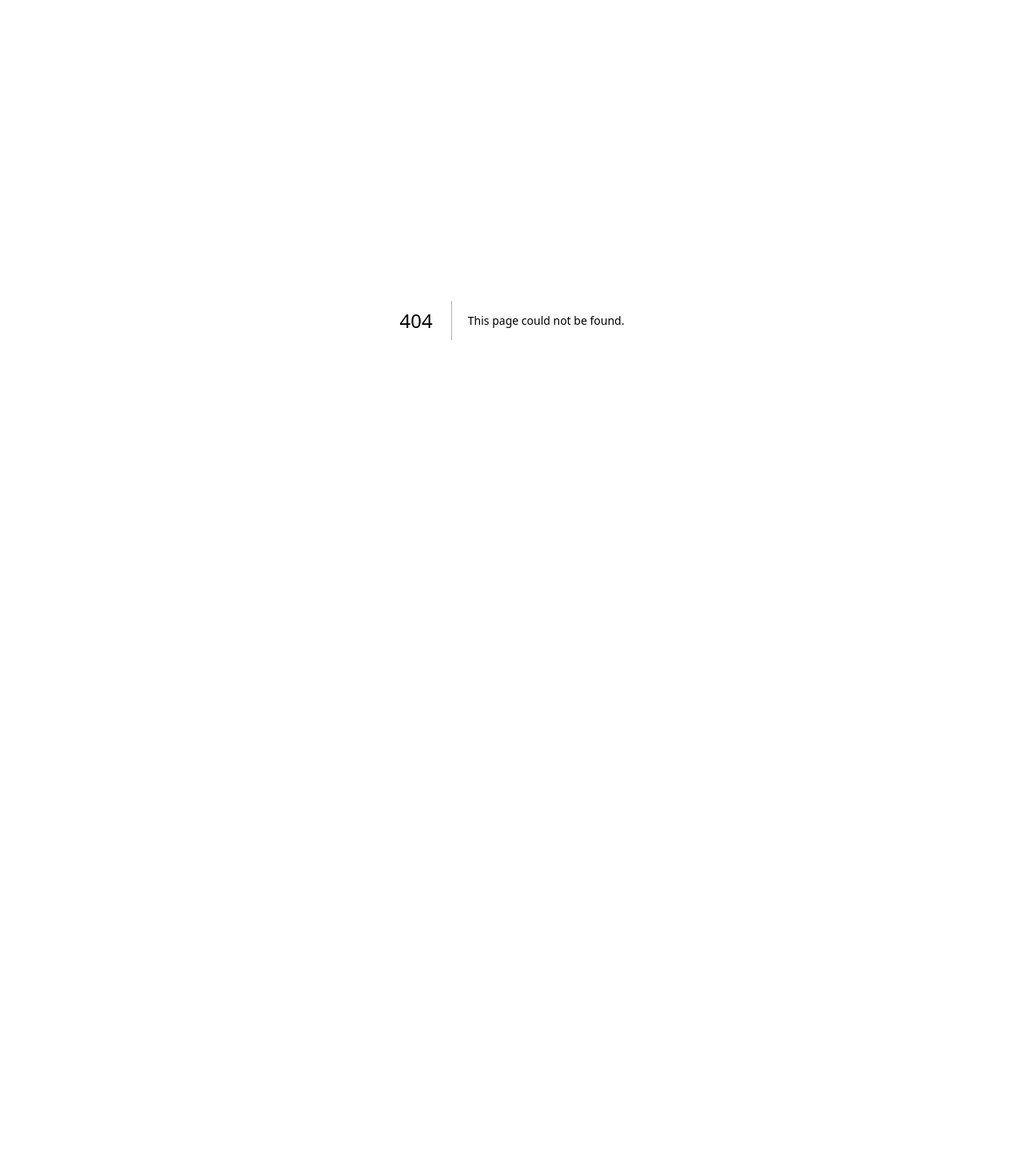
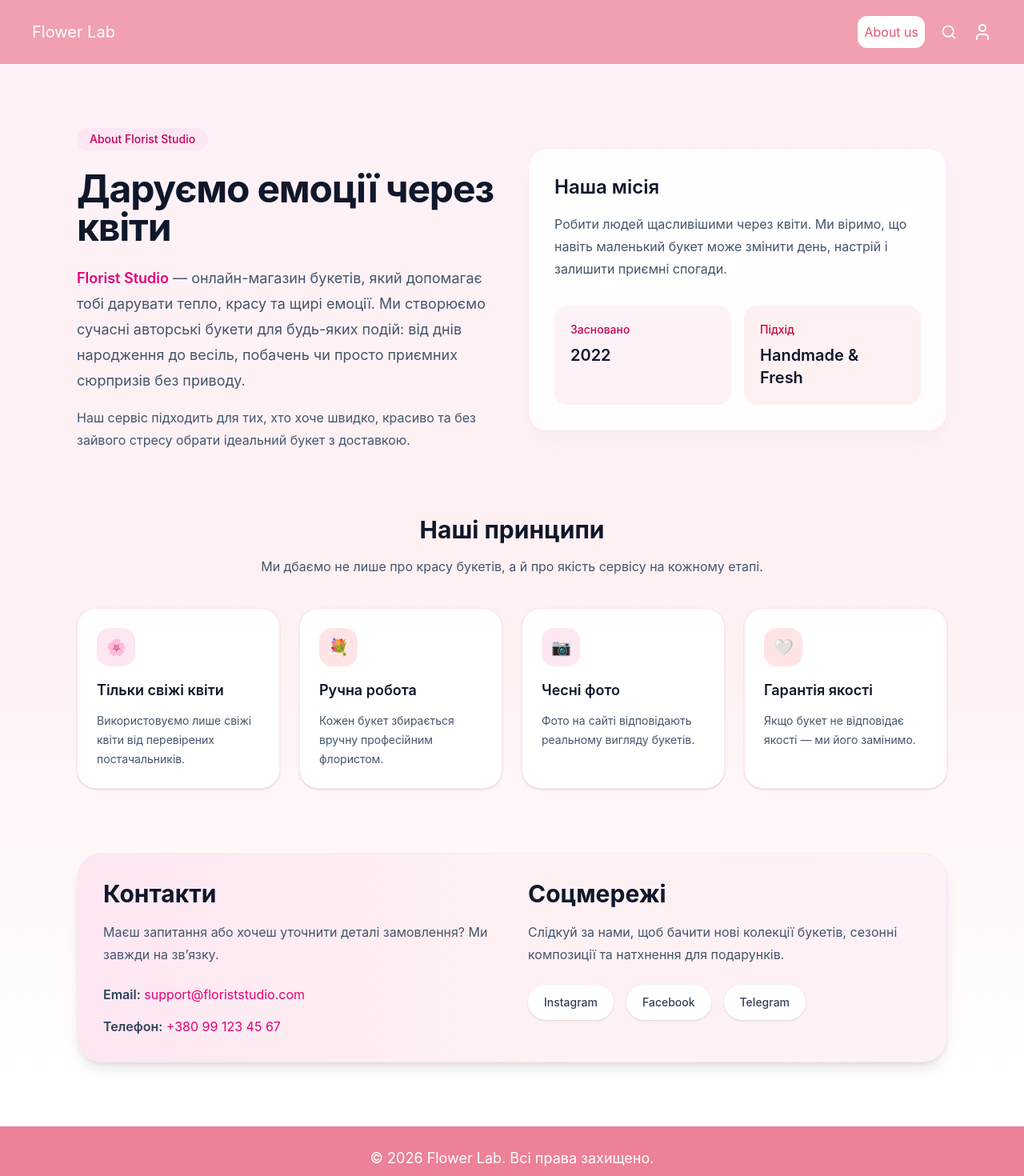
Before and after one commit to Yelyzaaveta/flower-lab, a Next.js app in the folder apps/frontend/: page /about-us in a window 1280 px wide. Before the commit this address had no page. Shown: the top 1470 px of the page at 80% size. Before the commit the page ends 800 px from the top, so only its background shows below. Built offline with nearby package versions, Linux system fonts and the light colour scheme; no server answers.

Commit message:
[FEAT] Added links for about-us and florist profile

```diff
--- /dev/null
+++ b/apps/frontend/app/(pages)/about-us/page.tsx
@@ -0,0 +1,192 @@
+export default function AboutUsPage() {
+  return (
+    <section className="bg-gradient-to-b from-pink-50 via-rose-50 to-white py-20">
+      <div className="mx-auto max-w-6xl px-4 sm:px-6 lg:px-8">
+        <div className="grid gap-10 lg:grid-cols-2 lg:items-center">
+          <div>
+            <span className="inline-block rounded-full bg-pink-100 px-4 py-1 text-sm font-medium text-pink-700">
+              About Florist Studio
+            </span>
+
+            <h1 className="mt-6 text-4xl font-bold tracking-tight text-slate-900 sm:text-5xl">
+              Даруємо емоції через квіти
+            </h1>
+
+            <p className="mt-6 text-lg leading-8 text-slate-600">
+              <span className="font-semibold text-pink-600">
+                Florist Studio
+              </span>{" "}
+              — онлайн-магазин букетів, який допомагає тобі дарувати тепло,
+              красу та щирі емоції. Ми створюємо сучасні авторські букети для
+              будь-яких подій: від днів народження до весіль, побачень чи просто
+              приємних сюрпризів без приводу.
+            </p>
+
+            <p className="mt-4 text-base leading-7 text-slate-600">
+              Наш сервіс підходить для тих, хто хоче швидко, красиво та без
+              зайвого стресу обрати ідеальний букет з доставкою.
+            </p>
+          </div>
+
+          <div className="rounded-3xl border border-pink-100 bg-white/80 p-8 shadow-xl shadow-pink-100/50 backdrop-blur-sm">
+            <h2 className="text-2xl font-semibold text-slate-900">
+              Наша місія
+            </h2>
+            <p className="mt-4 text-base leading-7 text-slate-600">
+              Робити людей щасливішими через квіти. Ми віримо, що навіть
+              маленький букет може змінити день, настрій і залишити приємні
+              спогади.
+            </p>
+
+            <div className="mt-8 grid gap-4 sm:grid-cols-2">
+              <div className="rounded-2xl bg-pink-50 p-5">
+                <p className="text-sm font-medium text-pink-700">Засновано</p>
+                <p className="mt-2 text-xl font-semibold text-slate-900">
+                  2022
+                </p>
+              </div>
+
+              <div className="rounded-2xl bg-rose-50 p-5">
+                <p className="text-sm font-medium text-rose-700">Підхід</p>
+                <p className="mt-2 text-xl font-semibold text-slate-900">
+                  Handmade & Fresh
+                </p>
+              </div>
+            </div>
+          </div>
+        </div>
+
+        <div className="mt-20">
+          <div className="mx-auto max-w-3xl text-center">
+            <h2 className="text-3xl font-bold text-slate-900">Наші принципи</h2>
+            <p className="mt-4 text-base text-slate-600">
+              Ми дбаємо не лише про красу букетів, а й про якість сервісу на
+              кожному етапі.
+            </p>
+          </div>
+
+          <div className="mt-10 grid gap-6 md:grid-cols-2 xl:grid-cols-4">
+            <div className="rounded-3xl border border-pink-100 bg-white p-6 shadow-sm">
+              <div className="mb-4 inline-flex h-12 w-12 items-center justify-center rounded-2xl bg-pink-100 text-xl">
+                🌸
+              </div>
+              <h3 className="text-lg font-semibold text-slate-900">
+                Тільки свіжі квіти
+              </h3>
+              <p className="mt-3 text-sm leading-6 text-slate-600">
+                Використовуємо лише свіжі квіти від перевірених постачальників.
+              </p>
+            </div>
+
+            <div className="rounded-3xl border border-pink-100 bg-white p-6 shadow-sm">
+              <div className="mb-4 inline-flex h-12 w-12 items-center justify-center rounded-2xl bg-rose-100 text-xl">
+                💐
+              </div>
+              <h3 className="text-lg font-semibold text-slate-900">
+                Ручна робота
+              </h3>
+              <p className="mt-3 text-sm leading-6 text-slate-600">
+                Кожен букет збирається вручну професійним флористом.
+              </p>
+            </div>
+
+            <div className="rounded-3xl border border-pink-100 bg-white p-6 shadow-sm">
+              <div className="mb-4 inline-flex h-12 w-12 items-center justify-center rounded-2xl bg-pink-100 text-xl">
+                📷
+              </div>
+              <h3 className="text-lg font-semibold text-slate-900">
+                Чесні фото
+              </h3>
+              <p className="mt-3 text-sm leading-6 text-slate-600">
+                Фото на сайті відповідають реальному вигляду букетів.
+              </p>
+            </div>
+
+            <div className="rounded-3xl border border-pink-100 bg-white p-6 shadow-sm">
+              <div className="mb-4 inline-flex h-12 w-12 items-center justify-center rounded-2xl bg-rose-100 text-xl">
+                🤍
+              </div>
+              <h3 className="text-lg font-semibold text-slate-900">
+                Гарантія якості
+              </h3>
+              <p className="mt-3 text-sm leading-6 text-slate-600">
+                Якщо букет не відповідає якості — ми його замінимо.
+              </p>
+            </div>
+          </div>
+        </div>
+
+        <div className="mt-20 rounded-[2rem] border border-pink-100 bg-gradient-to-r from-pink-100 via-rose-50 to-pink-50 p-8 shadow-lg">
+          <div className="grid gap-10 lg:grid-cols-2">
+            <div>
+              <h2 className="text-3xl font-bold text-slate-900">Контакти</h2>
+              <p className="mt-4 text-base leading-7 text-slate-600">
+                Маєш запитання або хочеш уточнити деталі замовлення? Ми завжди
+                на зв’язку.
+              </p>
+
+              <div className="mt-6 space-y-4 text-slate-700">
+                <p>
+                  <span className="font-semibold">Email:</span>{" "}
+                  <a
+                    href="mailto:support@floriststudio.com"
+                    className="text-pink-600 transition hover:text-pink-700"
+                  >
+                    support@floriststudio.com
+                  </a>
+                </p>
+
+                <p>
+                  <span className="font-semibold">Телефон:</span>{" "}
+                  <a
+                    href="tel:+380991234567"
+                    className="text-pink-600 transition hover:text-pink-700"
+                  >
+                    +380 99 123 45 67
+                  </a>
+                </p>
+              </div>
+            </div>
+
+            <div>
+              <h2 className="text-3xl font-bold text-slate-900">Соцмережі</h2>
+              <p className="mt-4 text-base leading-7 text-slate-600">
+                Слідкуй за нами, щоб бачити нові колекції букетів, сезонні
+                композиції та натхнення для подарунків.
+              </p>
+
+              <div className="mt-6 flex flex-wrap gap-4">
+                <a
+                  href="https://instagram.com/floriststudio"
+                  target="_blank"
+                  rel="noopener noreferrer"
+                  className="rounded-full bg-white px-5 py-3 text-sm font-medium text-slate-700 shadow-sm transition hover:-translate-y-0.5 hover:text-pink-600"
+                >
+                  Instagram
+                </a>
+
+                <a
+                  href="https://facebook.com/floriststudio"
+                  target="_blank"
+                  rel="noopener noreferrer"
+                  className="rounded-full bg-white px-5 py-3 text-sm font-medium text-slate-700 shadow-sm transition hover:-translate-y-0.5 hover:text-pink-600"
+                >
+                  Facebook
+                </a>
+
+                <a
+                  href="https://t.me/floriststudio"
+                  target="_blank"
+                  rel="noopener noreferrer"
+                  className="rounded-full bg-white px-5 py-3 text-sm font-medium text-slate-700 shadow-sm transition hover:-translate-y-0.5 hover:text-pink-600"
+                >
+                  Telegram
+                </a>
+              </div>
+            </div>
+          </div>
+        </div>
+      </div>
+    </section>
+  );
+}
--- a/apps/frontend/app/(pages)/bouquets/[id]/page.tsx
+++ b/apps/frontend/app/(pages)/bouquets/[id]/page.tsx
@@ -4,6 +4,7 @@ import BouquetCharacteristicsSection from "./_components/bouquet-section";
 import BackToMainBtn from "@/components/back-to-main-btn";
 import RelatedBouquetesSection from "./_components/related-bouquetes";
 import type { Metadata } from "next";
+import Link from "next/link";
 
 export const metadata: Metadata = {
   title: "Flower Lab | Обрана квітковa композиція",
@@ -21,7 +22,15 @@ export default async function BouquetProductPage({
 
   return (
     <MaxWidthWrapper className="pt-5">
-      <BackToMainBtn />
+      <div className="flex justify-between w-full">
+        <BackToMainBtn />
+        <Link
+          href={"/florist/anna-koval"}
+          className="cursor-pointer bg-white rounded-xl p-2 text-[#E55473]"
+        >
+          Переглянути профіль флориста
+        </Link>
+      </div>
       <BouquetCharacteristicsSection bouquet={data} />
       <RelatedBouquetesSection relatedBouquet={relatedBouquets} />
     </MaxWidthWrapper>
--- a/apps/frontend/components/layout/header/header.tsx
+++ b/apps/frontend/components/layout/header/header.tsx
@@ -11,7 +11,14 @@ export default function Header() {
     <header className="h-20 bg-[#E55473]/50 p-10 flex items-center justify-between">
       <p className="text-xl text-white">Flower Lab</p>
 
-      <div className="flex space-x-5">
+      <div className="flex space-x-5 items-center">
+        <Link
+          href={"/about-us"}
+          className="cursor-pointer bg-white rounded-xl p-2 text-[#E55473]"
+        >
+          About us
+        </Link>
+
         <button
           onClick={() => setIsSearchOpen(true)}
           className="cursor-pointer"
```
Also changed, not shown: 2 other files (tests, documents, lock files or other folders).
